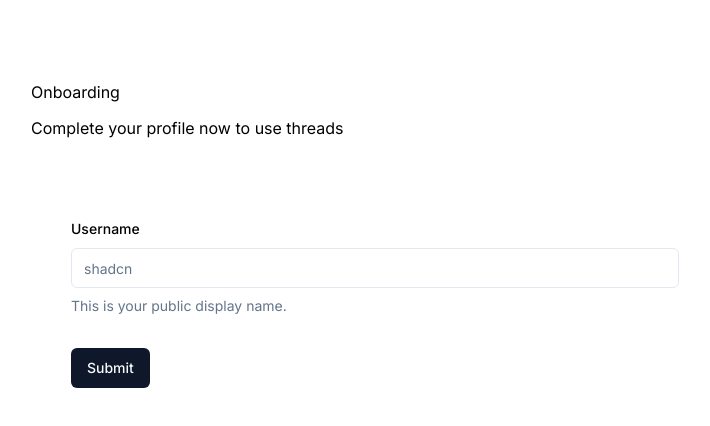
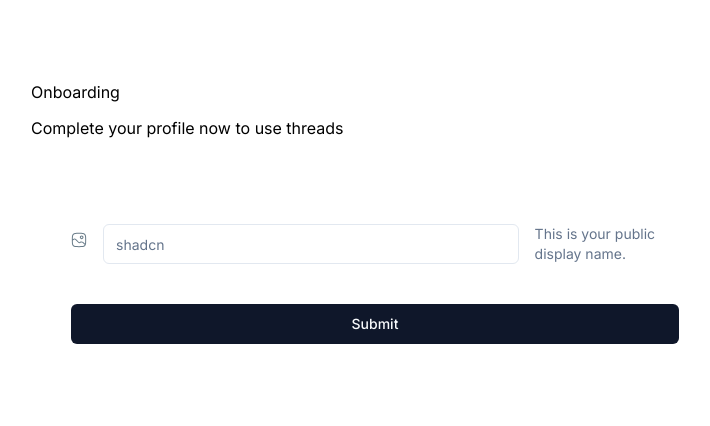
Before and after one commit to PuneetSivananda/nextjs-threads-app-clone, a Next.js app: page /onboarding in a window 1280 px wide. Shown: the top 426 px of the page, without its empty margins (265-975 px from the left). Built offline with nearby package versions, Linux system fonts and the light colour scheme; no server answers.

Commit message:
feat: updates

```diff
--- a/components/forms/AccountProfile.tsx
+++ b/components/forms/AccountProfile.tsx
@@ -15,6 +15,8 @@
 import { Button } from "@/components/ui/button";
 import { zodResolver } from "@hookform/resolvers/zod";
 import { UserValidation } from "@/lib/validations/user";
+import Image from "next/image";
+
 interface Props {
   user: {
     id: string;
@@ -28,8 +30,6 @@
 }
 
 function onSubmit(values: z.infer<typeof UserValidation>) {
-  // Do something with the form values.
-  // ✅ This will be type-safe and validated.
   console.log(values);
 }
 
@@ -46,13 +46,35 @@
   return (
     <div>
       <Form {...form}>
-        <form onSubmit={form.handleSubmit(onSubmit)} className="space-y-8">
+        <form
+          onSubmit={form.handleSubmit(onSubmit)}
+          className="flex flex-col justify-start gap-10"
+        >
           <FormField
             control={form.control}
-            name="username"
+            name="profile_photo"
             render={({ field }) => (
-              <FormItem>
-                <FormLabel>Username</FormLabel>
+              <FormItem className="flex items-center gap-4">
+                <FormLabel className="account-form_image-label">
+                  {field.value ? (
+                    <Image
+                      src={field.value}
+                      alt={"Profile photo"}
+                      width={96}
+                      height={96}
+                      priority
+                      className="rounded-full object-contain"
+                    />
+                  ) : (
+                    <Image
+                      src="/assets/profile.svg"
+                      alt={"Profile photo"}
+                      width={24}
+                      height={24}
+                      className="object-contain"
+                    />
+                  )}
+                </FormLabel>
                 <FormControl>
                   <Input placeholder="shadcn" {...field} />
                 </FormControl>
```
Also changed, not shown: 1 other file (tests, documents, lock files or other folders).
